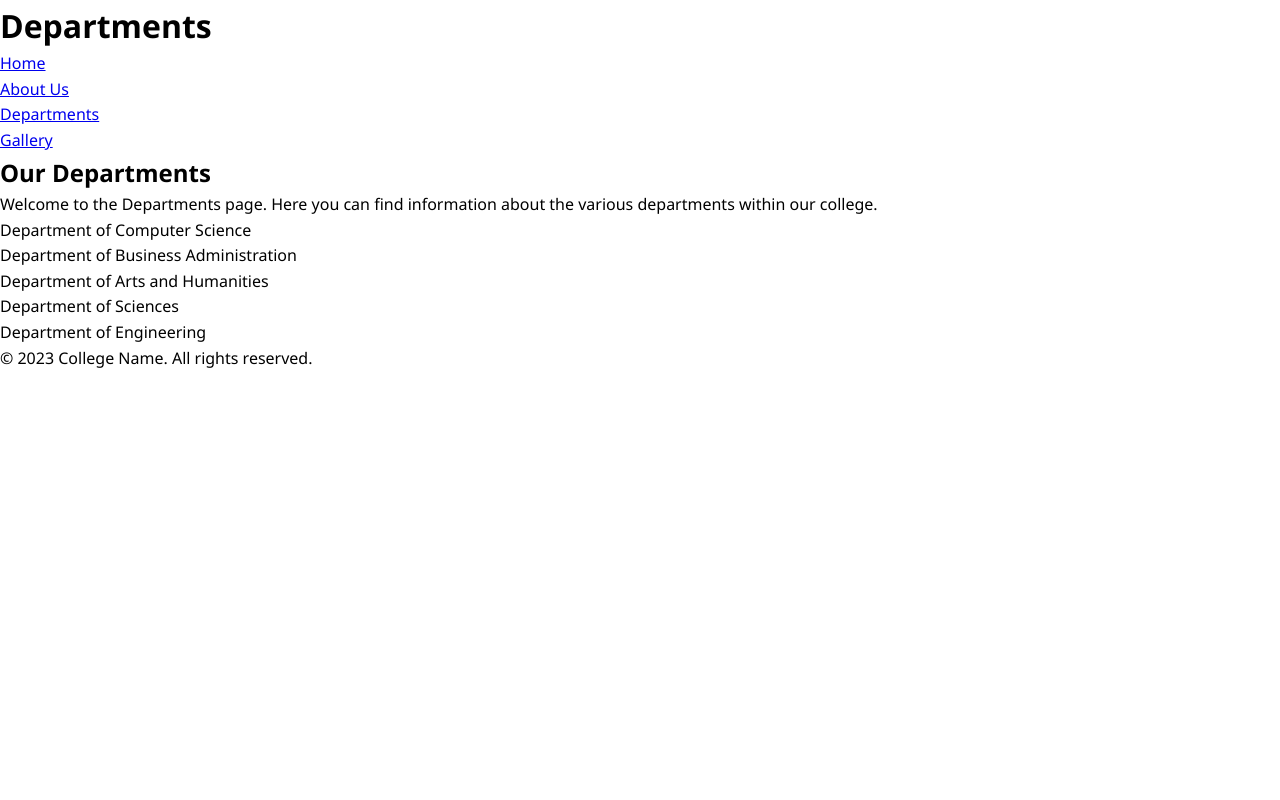
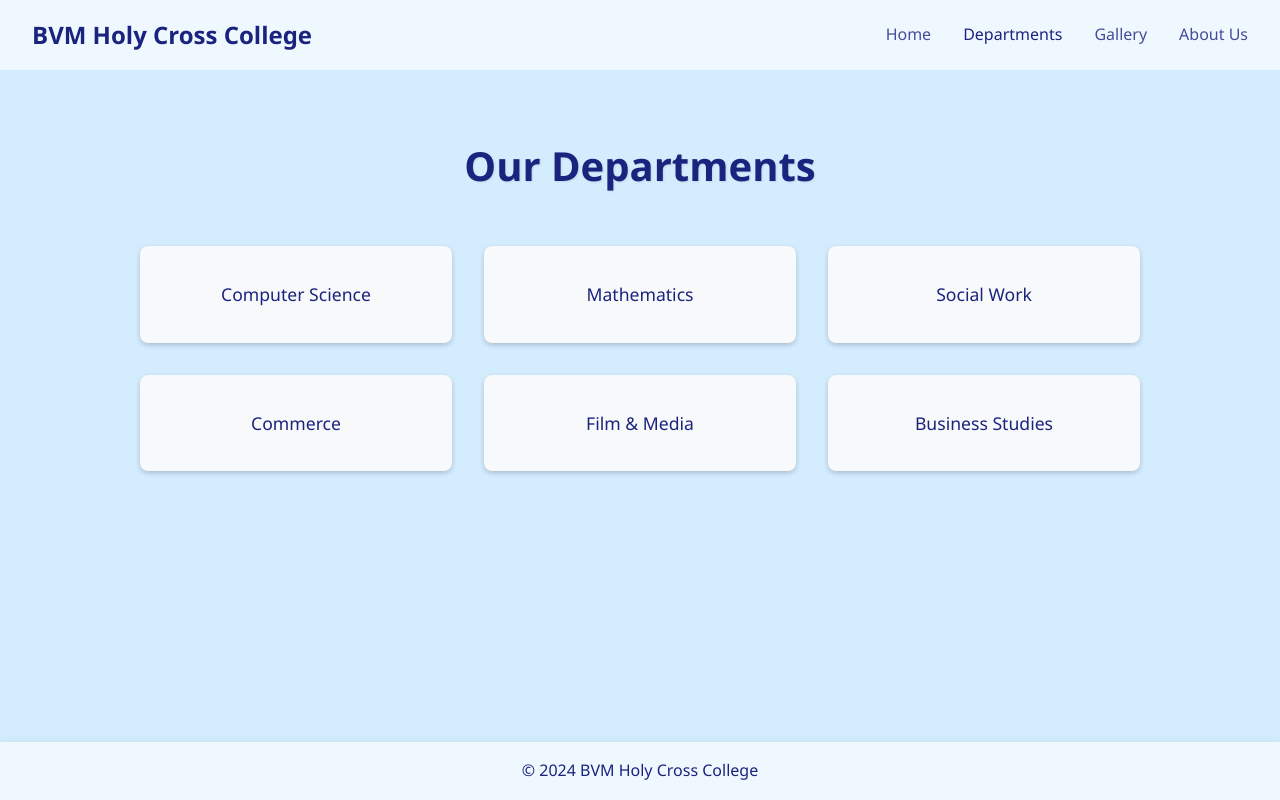
Before and after one commit to JittoJoseph/college-website, a plain HTML site: page pages/departments.html in a window 1280 px wide. Drawn offline with Linux system fonts and the light colour scheme.

Commit message:
Departments page done

```diff
--- a/css/global.css
+++ b/css/global.css
@@ -2,6 +2,17 @@
     margin: 0;
     padding: 0;
     box-sizing: border-box;
+}
+
+:root {
+    --accent-primary: #1a237e;    /* Deep Blue */
+    --accent-light: #534bae;      /* Lighter Blue */
+    --accent-dark: #000051;       /* Darker Blue */
+    --text-light: #ffffff;
+    --text-dark: #2c3e50;
+    --bg-light: #f8f9fa;
+    --bg-blue-tint: #f0f8ff;     /* Very light sky blue */
+    --bg-content: #d3edff;        /* Slightly more saturated blue for content */
 }
 
 body {
@@ -13,8 +24,8 @@ body {
 }
 
 .navbar {
-    background: white;
-    box-shadow: 0 2px 5px rgba(0,0,0,0.1);
+    background: var(--bg-blue-tint);
+    box-shadow: 0 2px 5px rgba(0,0,0,0.05);
     padding: 1rem 2rem;
     display: flex;
     justify-content: space-between;
@@ -24,6 +35,7 @@ body {
 .logo {
     font-size: 1.5rem;
     font-weight: bold;
+    color: var(--accent-primary);
 }
 
 .nav-links {
@@ -34,16 +46,19 @@ body {
 
 .nav-links a {
     text-decoration: none;
-    color: #333;
+    color: var(--accent-primary);
+    opacity: 0.8;
+    transition: opacity 0.3s;
 }
 
 .nav-links a:hover, .nav-links a.active {
-    color: #007bff;
+    color: var(--accent-primary);
+    opacity: 1;
 }
 
 .hero {
     flex: 1;
-    background: linear-gradient(rgba(0,0,0,0.5), rgba(0,0,0,0.5)),
+    background: linear-gradient(rgba(0, 0, 0, 0.3), rgba(0, 0, 0, 0.5)),
                 url('../images/college-1.jpeg');
     background-size: cover;
     background-position: center;
@@ -54,8 +69,9 @@ body {
 }
 
 .hero-content {
-    color: white;
+    color: var(--bg-content);
     padding: 2rem;
+    text-shadow: 2px 2px 4px rgba(0,0,0,0.5);
 }
 
 .hero-content h1 {
@@ -70,11 +86,64 @@ body {
 }
 
 .footer {
-    background: white;
-    color: #333;
+    background: var(--bg-blue-tint);
+    color: var(--accent-primary);
     text-align: center;
     padding: 1rem;
     margin-top: auto;
+    box-shadow: 0 -2px 5px rgba(0,0,0,0.05);
+}
+
+.dept-list {
+    margin-top: 2rem;
+}
+
+.dept-list p {
+    margin: 1rem 0;
+    font-size: 1.1rem;
+    text-shadow: 1px 1px 2px rgba(0,0,0,0.5);
+}
+
+.content {
+    flex: 1;
+    padding: 4rem 2rem;
+    background: var(--bg-content);
+    display: flex;
+    flex-direction: column;
+    align-items: center;
+}
+
+.content h1 {
+    color: var(--accent-primary);
+    margin-bottom: 3rem;
+    font-size: 2.5rem;
+    text-shadow: 1px 1px 2px rgba(0,0,0,0.1);
+}
+
+.dept-cards {
+    display: grid;
+    grid-template-columns: repeat(auto-fit, minmax(250px, 1fr));
+    gap: 2rem;
+    max-width: 1000px;
+    width: 100%;
+}
+
+.dept-card {
+    background: var(--bg-light);
+    padding: 2rem;
+    text-align: center;
+    border-radius: 8px;
+    box-shadow: 0 2px 5px rgba(0,0,0,0.2);
+    transition: transform 0.2s;
+    font-size: 1.1rem;
+    color: var(--accent-primary);
+    border: 2px solid transparent;
+}
+
+.dept-card:hover {
+    transform: translateY(-5px);
+    box-shadow: 0 5px 15px rgba(0,0,0,0.2);
+    border-color: var(--accent-light);
 }
 
 @media (max-width: 768px) {
@@ -88,4 +157,11 @@ body {
     .hero-content h1 {
         font-size: 2rem;
     }
+    .content {
+        padding: 2rem 1rem;
+    }
+
+    .content h1 {
+        font-size: 2rem;
+    }
 }
--- a/pages/departments.html
+++ b/pages/departments.html
@@ -1,38 +1,36 @@
 <!DOCTYPE html>
 <html lang="en">
   <head>
-    <meta charset="UTF-8">
-    <meta name="viewport" content="width=device-width, initial-scale=1.0">
-    <link rel="stylesheet" href="../css/global.css">
-    <title>Departments</title>
+    <meta charset="UTF-8" />
+    <meta name="viewport" content="width=device-width, initial-scale=1.0" />
+    <link rel="stylesheet" href="../css/global.css" />
+    <title>Departments - BVM Holy Cross College</title>
   </head>
   <body>
-    <header>
-        <h1>Departments</h1>
-        <nav>
-            <ul>
+    <nav class="navbar">
+      <div class="logo">BVM Holy Cross College</div>
+      <ul class="nav-links">
         <li><a href="../index.html">Home</a></li>
+        <li><a href="departments.html" class="active">Departments</a></li>
+        <li><a href="gallery.html">Gallery</a></li>
         <li><a href="about-us.html">About Us</a></li>
-                <li><a href="departments.html">Departments</a></li>
-                <li><a href="gallery.html">Gallery</a></li>
       </ul>
     </nav>
-    </header>
-    <main>
-        <section>
-            <h2>Our Departments</h2>
-            <p>Welcome to the Departments page. Here you can find information about the various departments within our college.</p>
-            <ul>
-                <li>Department of Computer Science</li>
-                <li>Department of Business Administration</li>
-                <li>Department of Arts and Humanities</li>
-                <li>Department of Sciences</li>
-                <li>Department of Engineering</li>
-            </ul>
-        </section>
+
+    <main class="content">
+      <h1>Our Departments</h1>
+      <div class="dept-cards">
+        <div class="dept-card">Computer Science</div>
+        <div class="dept-card">Mathematics</div>
+        <div class="dept-card">Social Work</div>
+        <div class="dept-card">Commerce</div>
+        <div class="dept-card">Film & Media</div>
+        <div class="dept-card">Business Studies</div>
+      </div>
     </main>
-    <footer>
-        <p>&copy; 2023 College Name. All rights reserved.</p>
+
+    <footer class="footer">
+      <p>&copy; 2024 BVM Holy Cross College</p>
     </footer>
   </body>
 </html>
```
Lines whose indentation alone changed are shown as unchanged.
